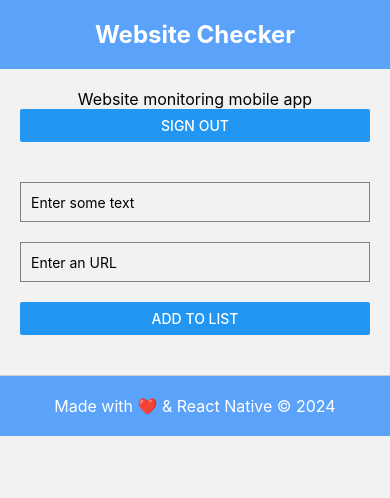
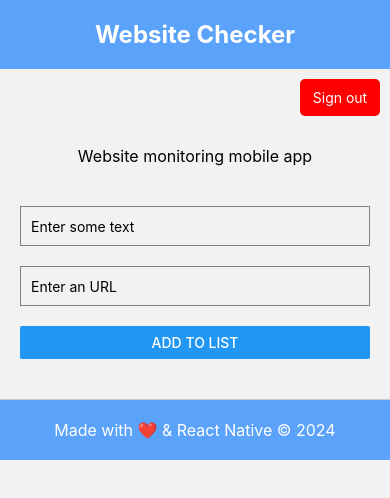
Before and after one commit to boreales/website-checker, a React Native app: screen /Home in a window 390 px wide. Shown: the top 498 px of the page. Built offline with nearby package versions, Linux system fonts and the light colour scheme.

Commit message:
Upgrade design

```diff
--- a/src/components/ListHeader.js
+++ b/src/components/ListHeader.js
@@ -1,5 +1,5 @@
 import React, {useState} from 'react';
-import { View, Text, StyleSheet, Button } from 'react-native';
+import { View, Text, StyleSheet, TouchableOpacity } from 'react-native';
 import Form from './Form';
 import List from './List';
 import AsyncStorage from '@react-native-async-storage/async-storage';
@@ -17,11 +17,15 @@ const ListHeader = ({navigation}) => {
         <View style={styles.titleContainer}>
           <Text style={styles.title}>Website Checker</Text>
         </View>
+        <View style={styles.logoutView}>
+        <TouchableOpacity style={styles.logoutButton} onPress={signOut}>
+            <Text style={styles.logoutText}>Sign out</Text>
+          </TouchableOpacity>
+        </View>
         <View style={styles.descriptionContainer}>
           <Text style={styles.descriptionText}>
              Website monitoring mobile app
           </Text>
-          <Button title="Sign out" onPress={signOut} />
         </View>
         <Form listItems={listItems} setListItems={setListItems} />
         <List navigation={navigation} listItems={listItems} setListItems={setListItems} />
@@ -50,6 +54,20 @@ const styles = StyleSheet.create({
         margin: 20,
         color: '#fff',
       },
+    logoutView: {
+        alignItems: 'flex-end',
+    },
+    logoutButton: {
+        backgroundColor: '#f00',
+        padding: 10,
+        margin: 10,
+        width: 80,
+        borderRadius: 5,
+    },
+    logoutText: {
+        color: '#fff',
+        textAlign: 'center',
+    },
     descriptionContainer: {
         paddingHorizontal: 20,
         marginTop: 20,
--- a/src/screens/Login.js
+++ b/src/screens/Login.js
@@ -48,6 +48,8 @@ function LoginScreen({ navigation }) {
                 style={styles.input}
                 placeholder="Enter your password"
                 value={inputPassword}
+                type='password'
+                secureTextEntry={true}
                 onChangeText={text => setinputPassword(text)}
             />
             <Button
```
